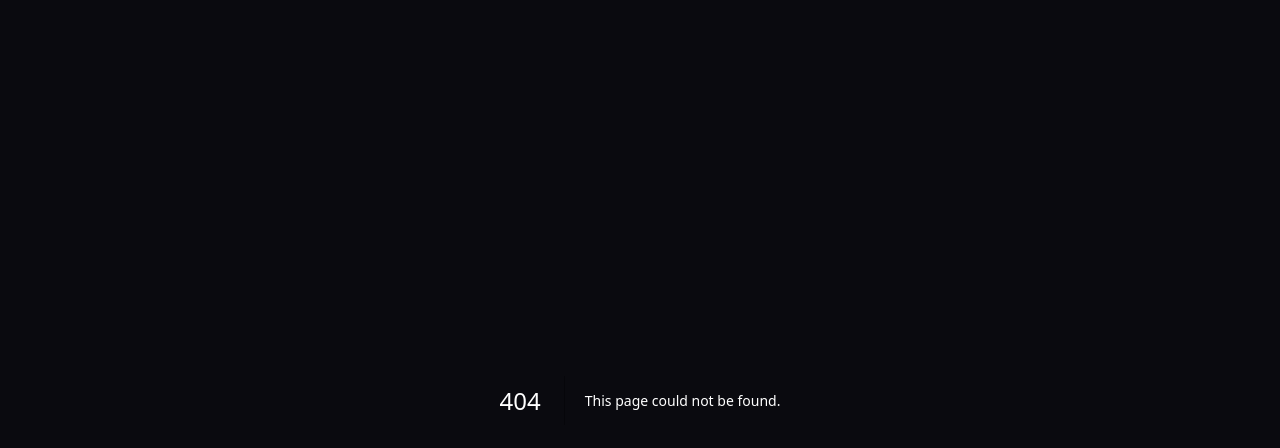
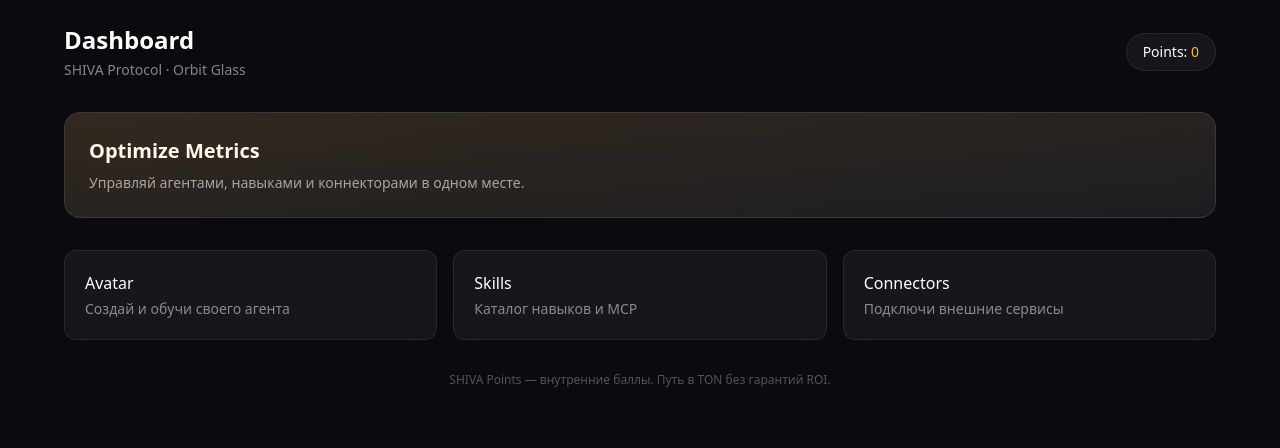
Before and after one commit to letozima220-cmd/Shiva-protocol, a Next.js app: page /dashboard in a window 1280 px wide. Before the commit this address had no page. Shown: the top 448 px of the page. Built offline with nearby package versions, Linux system fonts and the light colour scheme.

Commit message:
Create DashboardPage component with layout and content

```diff
--- /dev/null
+++ b/src/app/dashboard/page.tsx
@@ -0,0 +1,48 @@
+export default function DashboardPage() {
+  return (
+    <main className="min-h-screen p-6">
+      <div className="max-w-6xl mx-auto space-y-8">
+        {/* Header */}
+        <div className="flex items-center justify-between">
+          <div>
+            <h1 className="text-2xl font-bold">Dashboard</h1>
+            <p className="text-white/50 text-sm mt-1">SHIVA Protocol · Orbit Glass</p>
+          </div>
+          <div className="px-4 py-2 rounded-full glass text-sm">
+            Points: <span className="text-amber-400 font-medium">0</span>
+          </div>
+        </div>
+
+        {/* Hero card */}
+        <div className="glass-strong rounded-2xl p-6 relative overflow-hidden">
+          <div className="absolute inset-0 bg-gradient-to-br from-amber-500/10 to-transparent pointer-events-none" />
+          <h2 className="text-xl font-semibold mb-2">Optimize Metrics</h2>
+          <p className="text-white/60 text-sm max-w-md">
+            Управляй агентами, навыками и коннекторами в одном месте.
+          </p>
+        </div>
+
+        {/* Grid */}
+        <div className="grid grid-cols-1 md:grid-cols-3 gap-4">
+          <div className="glass rounded-xl p-5">
+            <h3 className="font-medium mb-1">Avatar</h3>
+            <p className="text-white/50 text-sm">Создай и обучи своего агента</p>
+          </div>
+          <div className="glass rounded-xl p-5">
+            <h3 className="font-medium mb-1">Skills</h3>
+            <p className="text-white/50 text-sm">Каталог навыков и MCP</p>
+          </div>
+          <div className="glass rounded-xl p-5">
+            <h3 className="font-medium mb-1">Connectors</h3>
+            <p className="text-white/50 text-sm">Подключи внешние сервисы</p>
+          </div>
+        </div>
+
+        {/* Disclaimer */}
+        <p className="text-center text-white/30 text-xs">
+          SHIVA Points — внутренние баллы. Путь в TON без гарантий ROI.
+        </p>
+      </div>
+    </main>
+  );
+}
```
